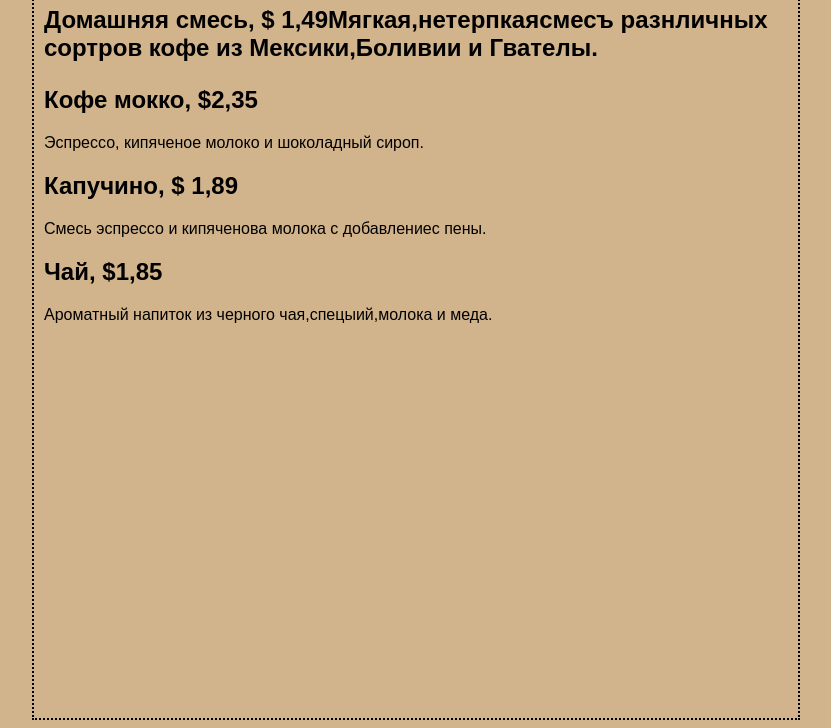
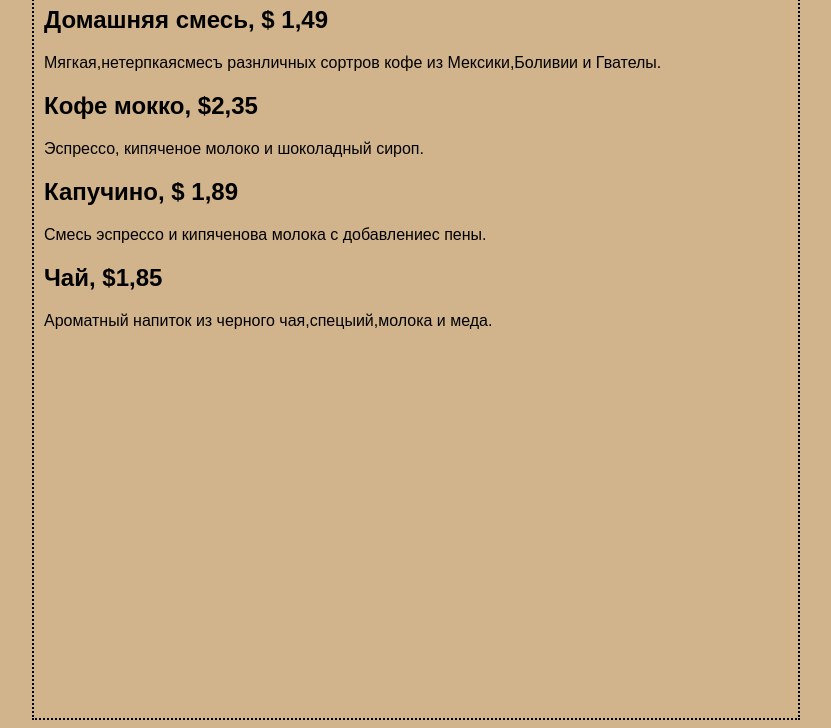
Before and after one commit to fomab/fomab.github.io, a plain HTML site: page docs/index.html in a window 1280 px wide. Shown: the part 72-800 px from the top of the page, without its empty margins (224-1055 px from the left). Drawn offline with Linux system fonts and the light colour scheme.

Commit message:
Update index.html

```diff
--- a/docs/index.html
+++ b/docs/index.html
@@ -14,7 +14,7 @@
    </head>
    <body>
      <h1>Напитки кафе Starbuzz<h1>
-<h2>Домашняя смесь, $ 1,49</h2.
+        <h2>Домашняя смесь, $ 1,49</h2>
 <p>Мягкая,нетерпкаясмесъ разнличных сортров кофе из Мексики,Боливии и Гвателы.</p>
 <h2>Кофе мокко, $2,35</h2>
 <p>Эспрессо, кипяченое молоко и шоколадный сироп.</p>
```
